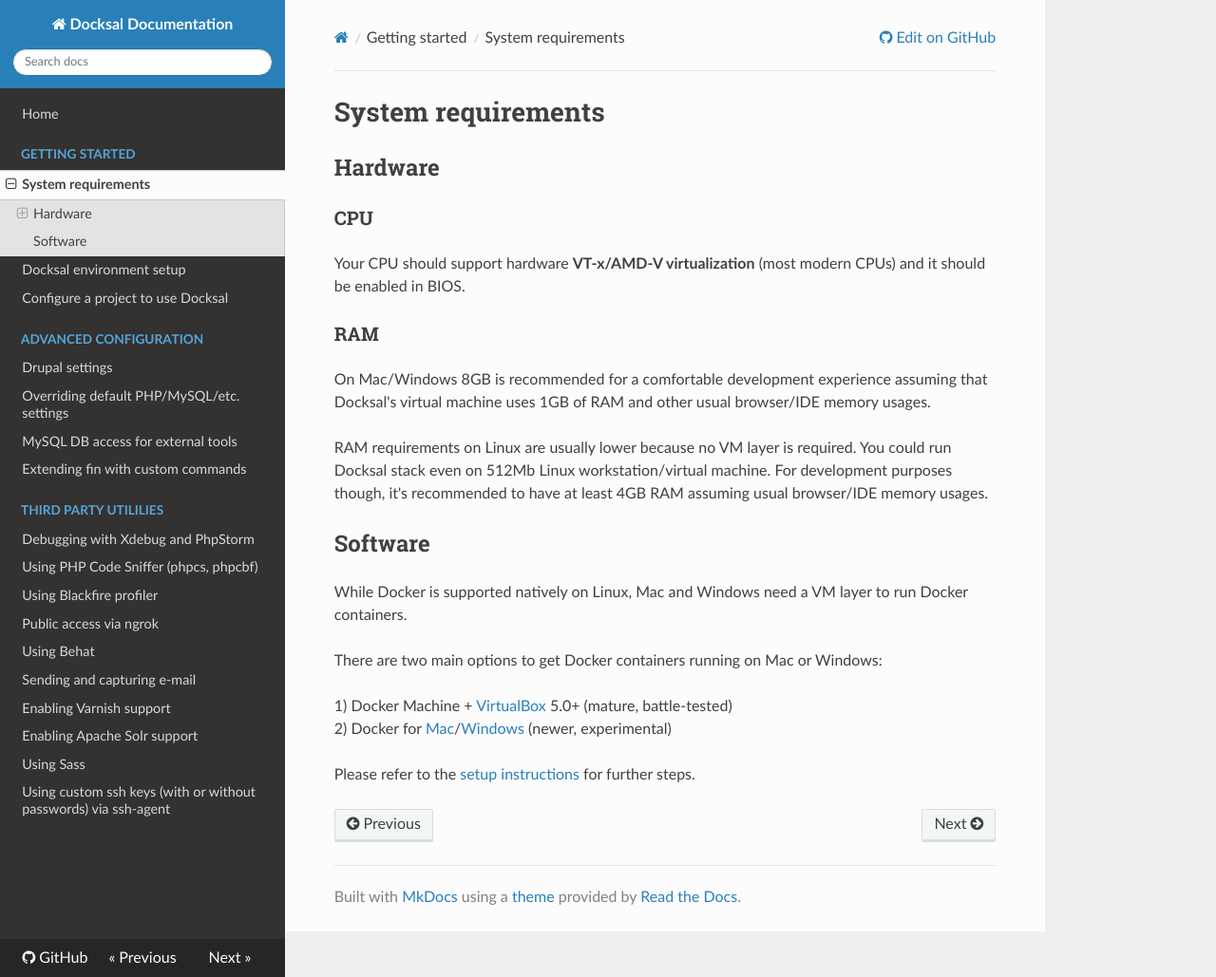
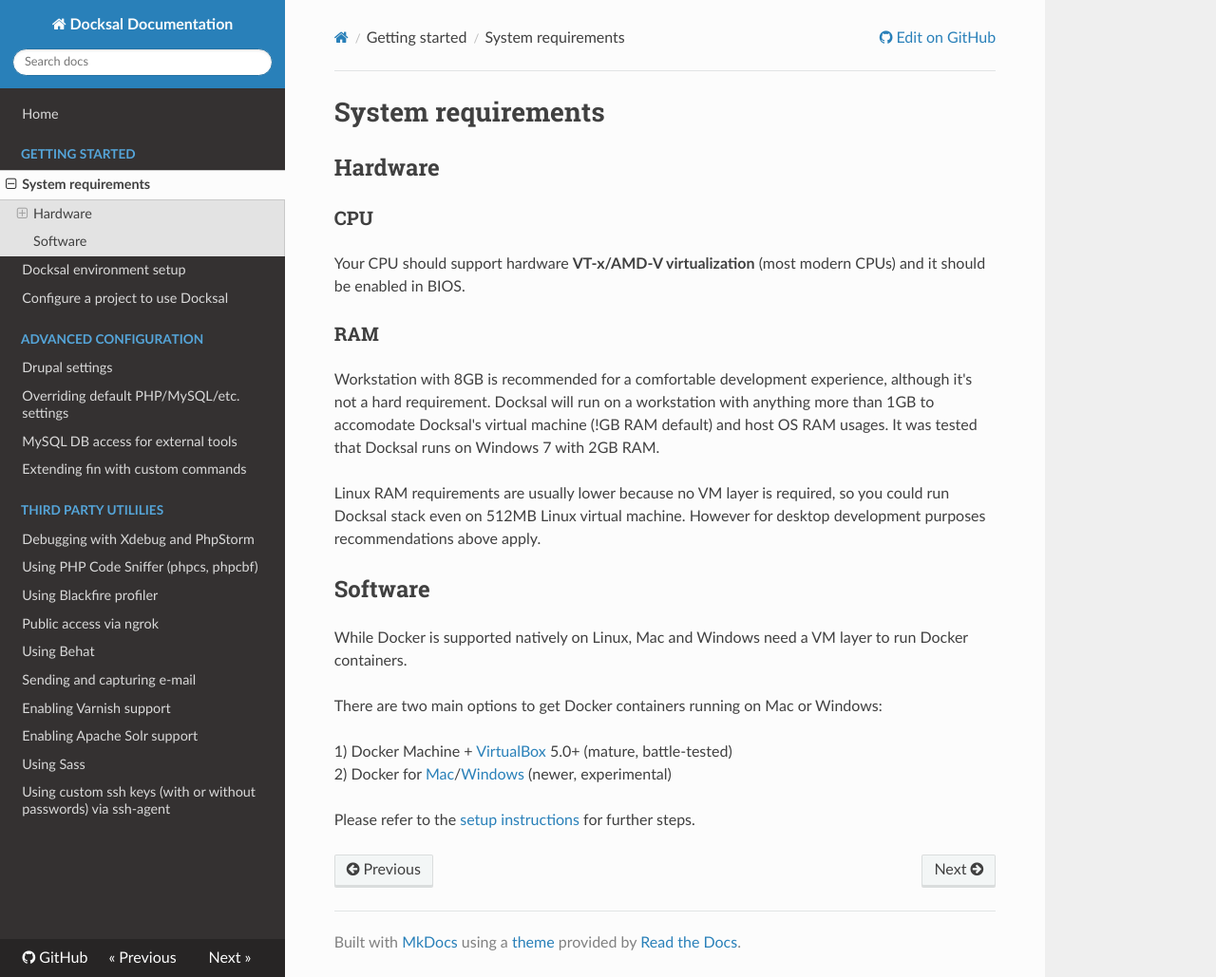
Before and after one commit to docksal/docksal, an MkDocs documentation site: the page built from docs/system-requirements.md, in a window 1280 px wide and 1029 px high. Shown: the whole window at 95% size. Built offline with MkDocs 1.6.1, drawn with Linux system fonts in a browser that asks for light colours; nearby versions of some CDN libraries; old or Windows-style settings are respelled for this version of MkDocs.

Commit message:
Update system-requirements.md

```diff
--- a/docs/system-requirements.md
+++ b/docs/system-requirements.md
@@ -8,9 +8,9 @@ Your CPU should support hardware **VT-x/AMD-V virtualization** (most modern CPUs
 
 ### RAM
 
-On Mac/Windows 8GB is recommended for a comfortable development experience assuming that Docksal's virtual machine uses 1GB of RAM and other usual browser/IDE memory usages.
+Workstation with 8GB is recommended for a comfortable development experience, although it's not a hard requirement. Docksal will run on a workstation with anything more than 1GB to accomodate Docksal's virtual machine (!GB RAM default) and host OS RAM usages. It was tested that Docksal runs on Windows 7 with 2GB RAM.
 
-RAM requirements on Linux are usually lower because no VM layer is required. You could run Docksal stack even on 512Mb Linux workstation/virtual machine. For development purposes though, it's recommended to have at least 4GB RAM assuming usual browser/IDE memory usages.
+Linux RAM requirements are usually lower because no VM layer is required, so you could run Docksal stack even on 512MB Linux virtual machine. However for desktop development purposes recommendations above apply.
 
 ## Software
 
```
